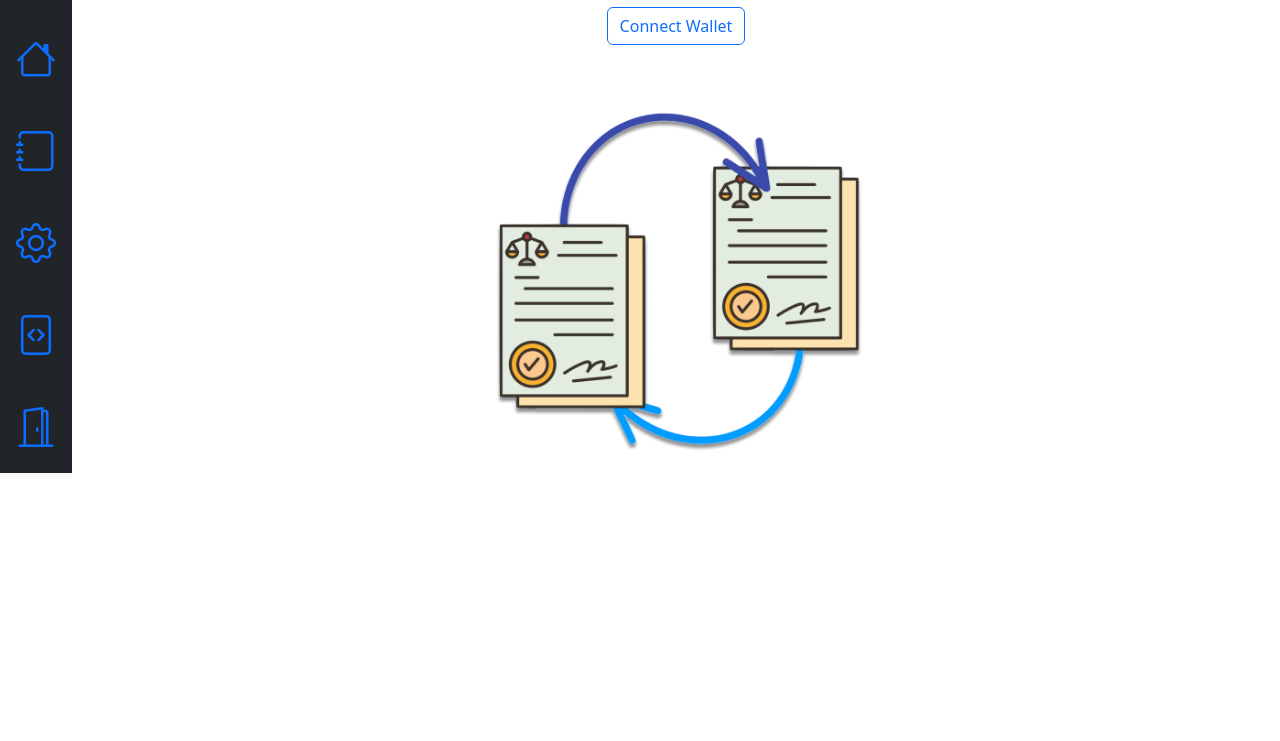
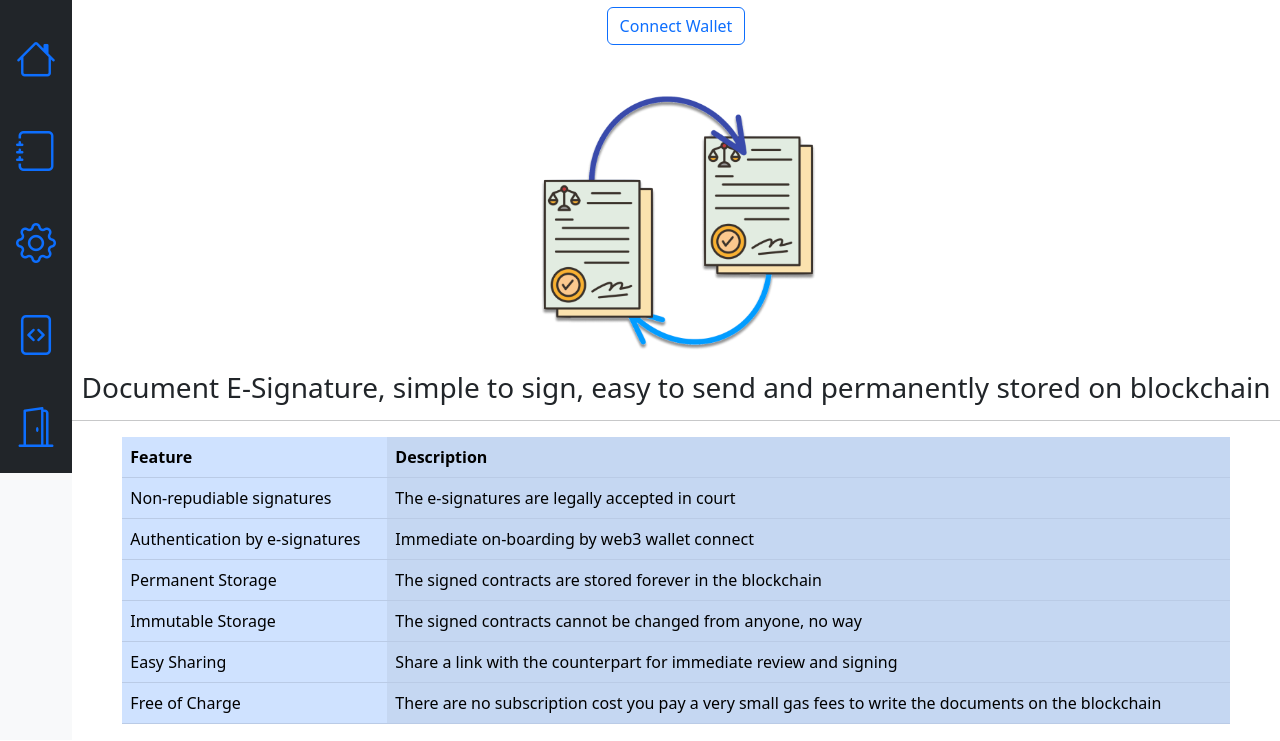
Before and after one commit to aisland-dao/docusign, a website built with webpack: page html/index.html in a window 1280 px wide. Shown: the part 59-800 px from the top of the page. Built offline with nearby package versions, Linux system fonts and the light colour scheme.

Commit message:
improved main screen

```diff
--- a/html/index.html
+++ b/html/index.html
@@ -70,9 +70,37 @@
                 </div>
             </div>
             <div class="row">
+                <center>
+                <div class="col"><img src="./img/contracts_exchange.png" width="300"></div>
+                </center>
+            </div>
+            <div class="row">
+                <center>
+                <div class="col"><h3>Document E-Signature, simple to sign, easy to send and permanently stored on blockchain</h3><hr></div>
 
-                <div class="col"><center><img src="./img/contracts_exchange.png" width="400"></center></div>
+                </center>
             </div>
+            <div class="row">
+                <center>
+                <div class="col-11">
+                <table class="table table-striped-columns table-primary">
+                    <thead>
+                    <tr><th>Feature</th><th>Description</th></tr>
+                    </thead>
+                    <tbody>
+                    <tr><td>Non-repudiable signatures</td> <td>The e-signatures are legally accepted in court</td></tr>
+                    <tr><td>Authentication by e-signatures</td> <td>Immediate on-boarding by web3 wallet connect</td></tr>
+                    <tr><td>Permanent Storage</td> <td>The signed contracts are stored forever in the blockchain</td></tr>
+                    <tr><td>Immutable Storage</td> <td>The signed contracts cannot be changed from anyone, no way</td></tr>
+                    <tr><td>Easy Sharing</td> <td>Share a link with the counterpart for immediate review and signing</td></tr>
+                    <tr><td>Free of Charge</td> <td>There are no subscription cost you pay a very small gas fees to write the documents on the blockchain</td></tr>
+                    </tbody>
+
+                </table>
+                </div>
+                </center>
+            </div>
+
         </div>
     </div>
 </div>
```
